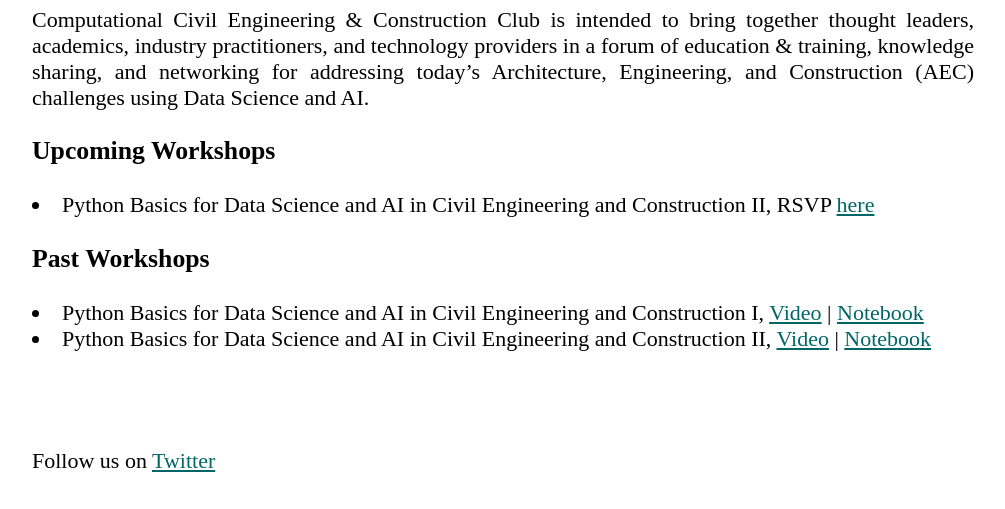
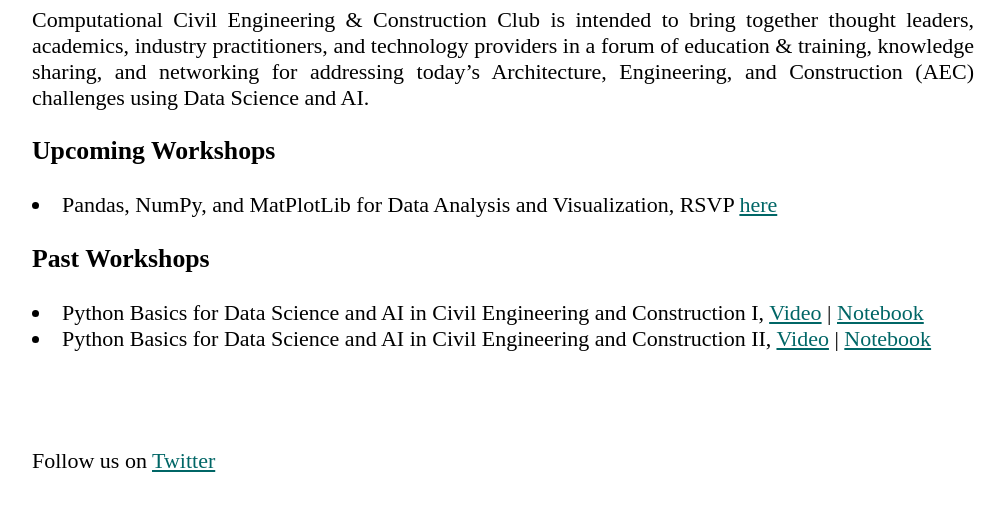
Before and after one commit to ccecclub/ccecclub.github.io, a plain HTML site: page index.html in a window 1280 px wide. Shown: the part 291-800 px from the top of the page, without its empty margins (137-1142 px from the left). Drawn offline with Linux system fonts and the light colour scheme; a web font is replaced by a local one.

Commit message:
Update index.html

```diff
--- a/index.html
+++ b/index.html
@@ -36,7 +36,7 @@
 
 <p>
 <h3>Upcoming Workshops</h3>
-    <li>Python Basics for Data Science and AI in Civil Engineering and Construction II, RSVP <a href="https://forms.gle/i2ZTCHMHWH2NnuPF8" target="_blank">here</a></li>
+    <li>Pandas, NumPy, and MatPlotLib for Data Analysis and Visualization, RSVP <a href="https://forms.gle/i2ZTCHMHWH2NnuPF8" target="_blank">here</a></li>
 </p>
 
 <p>
```
